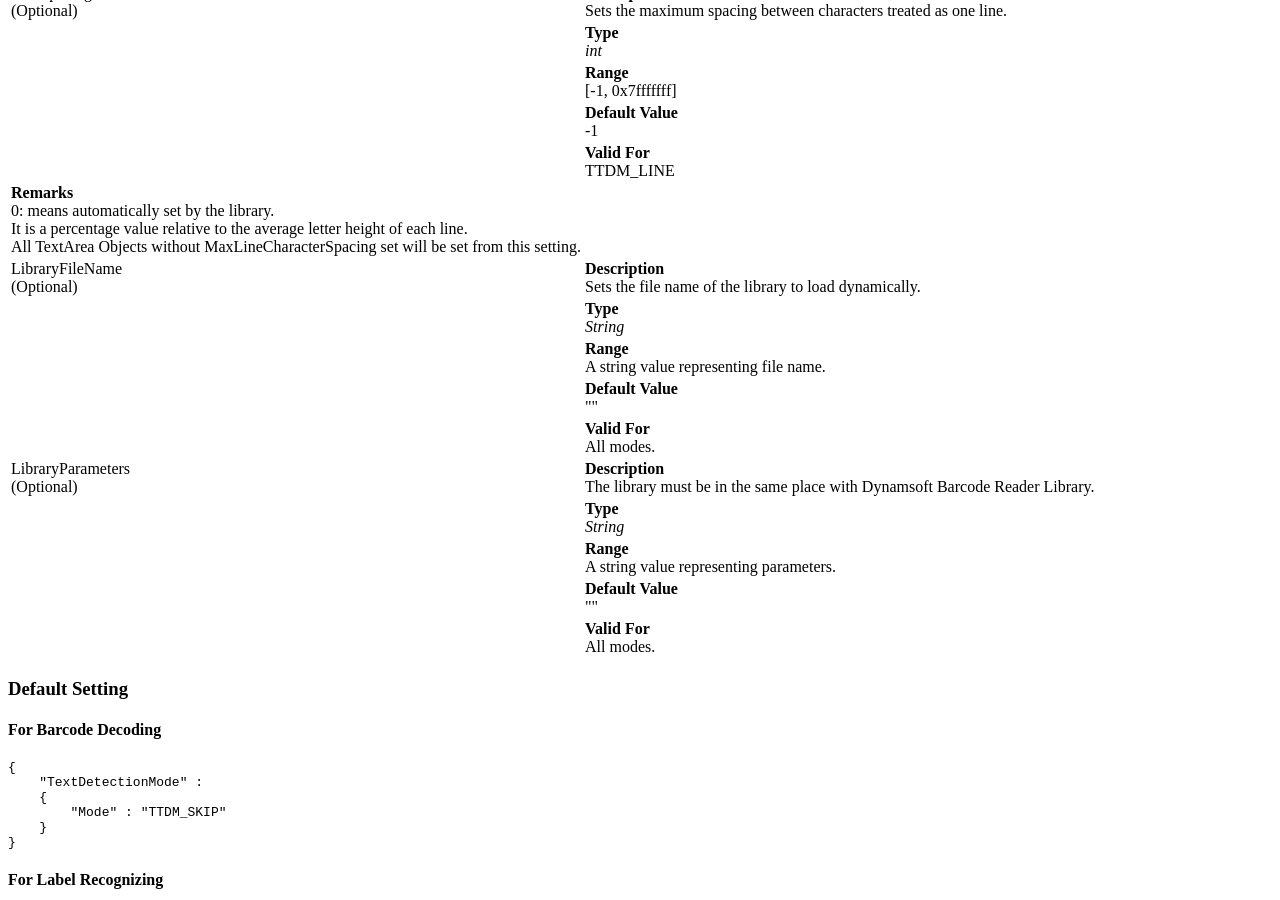
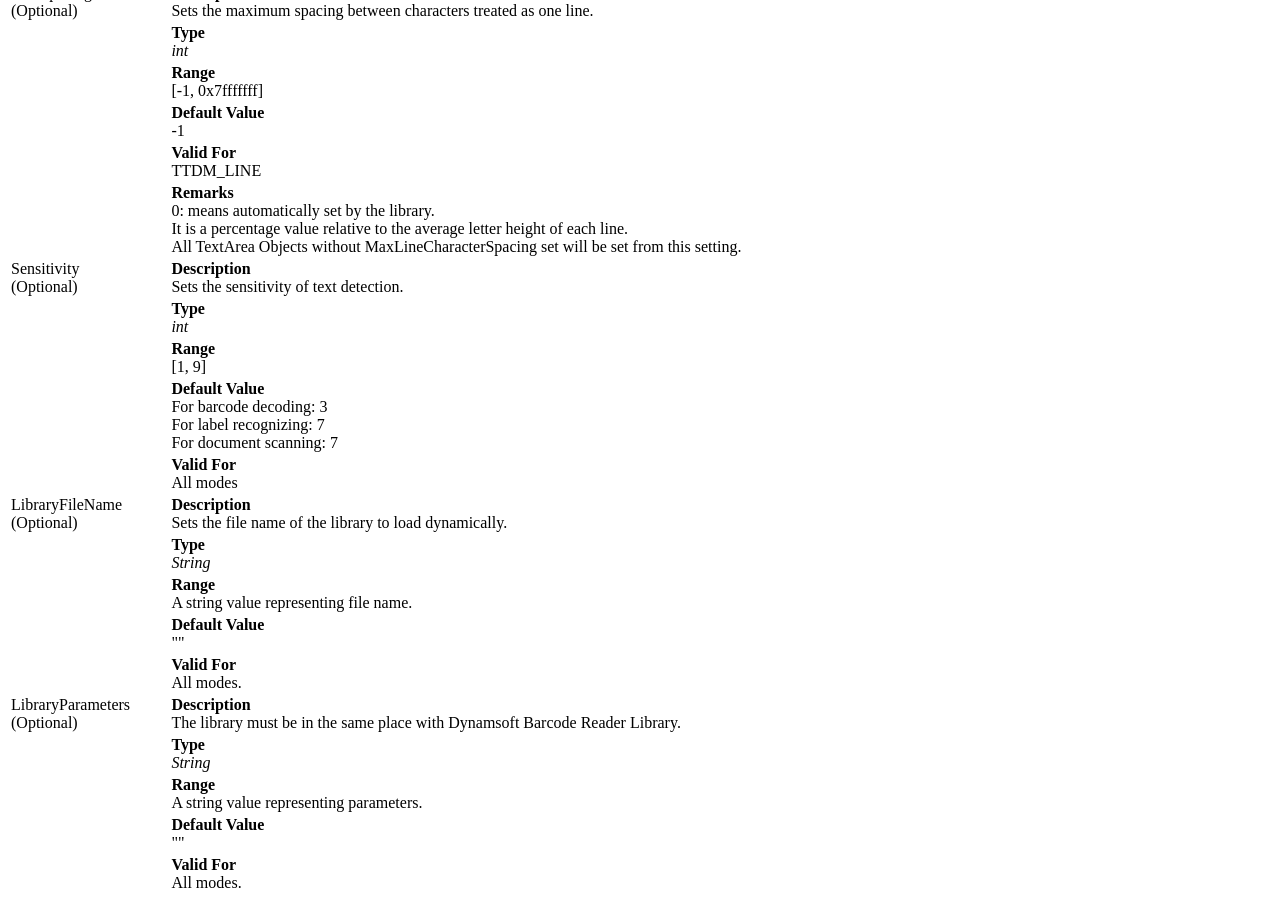
Before and after one commit to dynamsoft-docs/capture-vision-docs, a Jekyll site: the page built from parameters/reference/image-parameter/text-detection-mode.md, in a window 1280 px wide and 900 px high, scrolled down 1771 px. Built offline with Jekyll 4.4.1, drawn with Linux system fonts in a browser that asks for light colours.

Commit message:
Update text-detection-mode.md

```diff
--- a/parameters/reference/image-parameter/text-detection-mode.md
+++ b/parameters/reference/image-parameter/text-detection-mode.md
@@ -106,7 +106,7 @@ Parameter `TextDetectionMode` consist of a group of text detection mode objects.
         </td>
     </tr>
     <tr>
-        <td rowspan = "5" style="vertical-align:text-top">MaxSpacingInALine<br>(Optional)</td>
+        <td rowspan = "6" style="vertical-align:text-top">MaxSpacingInALine<br>(Optional)</td>
         <td><b>Description</b><br>Sets the maximum spacing between characters treated as one line.
         </td>
     </tr>
@@ -128,6 +128,27 @@ Parameter `TextDetectionMode` consist of a group of text detection mode objects.
     </tr>
     <tr>
         <td><b>Remarks</b><br>0: means automatically set by the library.<br>It is a percentage value relative to the average letter height of each line.<br>All TextArea Objects without MaxLineCharacterSpacing set will be set from this setting.
+        </td>
+    </tr>
+    <tr>
+        <td rowspan = "5" style="vertical-align:text-top">Sensitivity<br>(Optional)</td>
+        <td><b>Description</b><br>Sets the sensitivity of text detection.
+        </td>
+    </tr>
+    <tr>
+        <td><b>Type</b><br><i>int</i>
+        </td>
+    </tr>
+    <tr>
+        <td><b>Range</b><br>[1, 9]
+        </td>
+    </tr>
+    <tr>
+        <td><b>Default Value</b><br>For barcode decoding: 3<br>For label recognizing: 7<br>For document scanning: 7
+        </td>
+    </tr>
+    <tr>
+        <td><b>Valid For</b><br>All modes
         </td>
     </tr>
     <tr>
```
